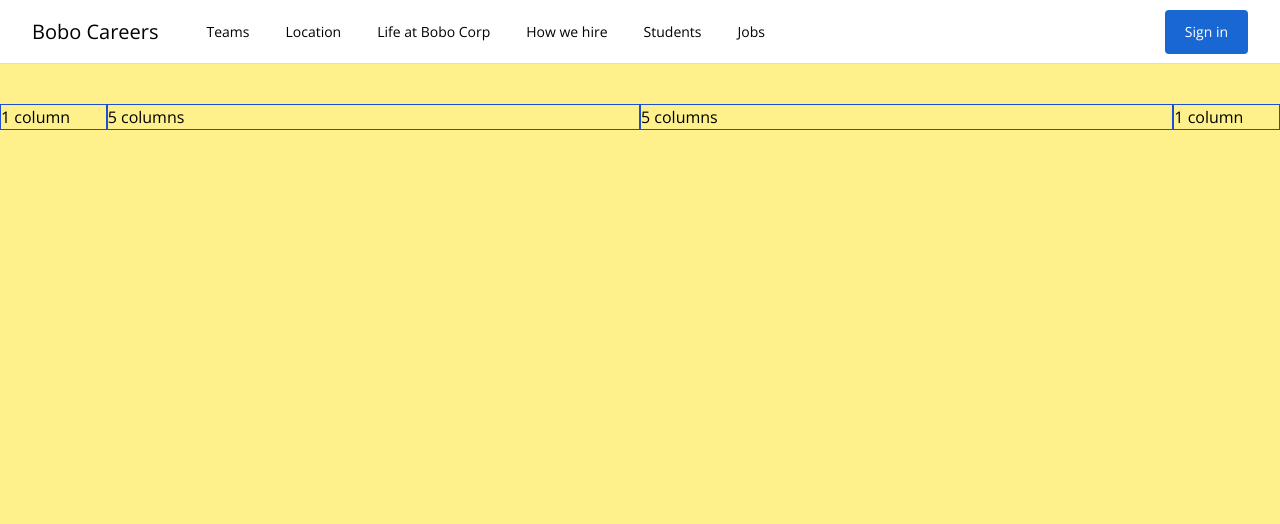
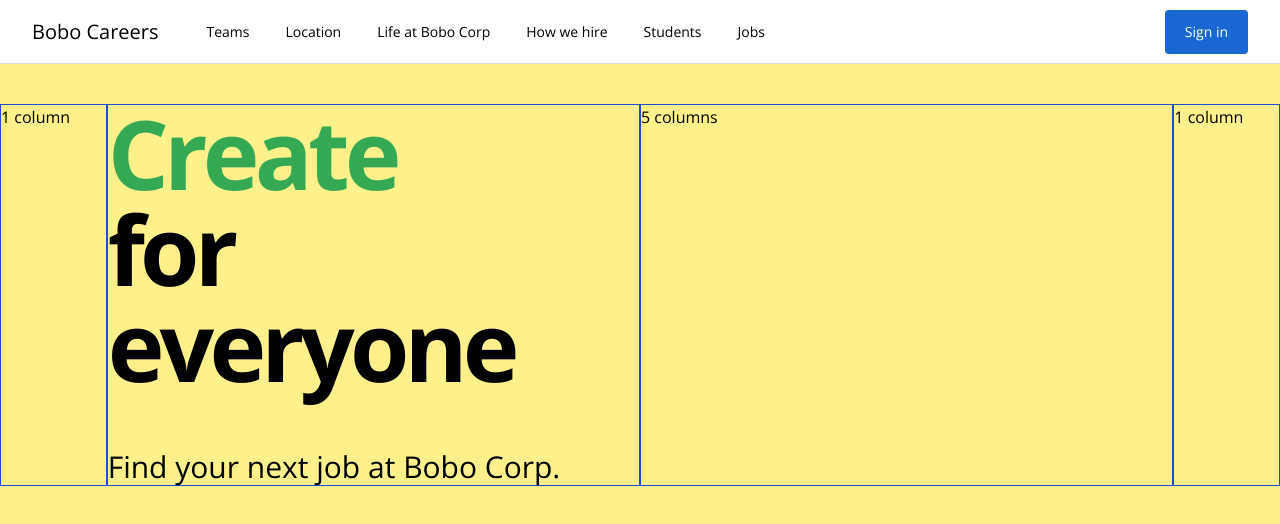
Before and after one commit to OlgaPrikhodko/job-search-2, a Vue app: page / in a window 1280 px wide. Shown: the top 524 px of the page. Built offline with nearby package versions, Linux system fonts and the light colour scheme.

Commit message:
add TheHeadline component

```diff
--- /dev/null
+++ b/src/components/TheHeadline.vue
@@ -0,0 +1,62 @@
+<template>
+  <section>
+    <h1 class="mb-14 text-8xl font-bold tracking-tighter">
+      <span :class="actionClass">{{ action }}</span>
+      <br />
+      for everyone
+    </h1>
+    <h2 class="text-3xl font-light">Find your next job at Bobo Corp.</h2>
+  </section>
+</template>
+
+<script>
+export default {
+  name: "TheHeadline",
+  data() {
+    return {
+      action: "Build",
+      interval: null,
+    };
+  },
+  computed: {
+    actionClass() {
+      return { [this.action.toLowerCase()]: true };
+    },
+  },
+  created() {
+    this.changeTitle();
+  },
+  beforeUnmount() {
+    clearInterval(this.interval);
+  },
+  methods: {
+    changeTitle() {
+      this.interval = setInterval(() => {
+        const actions = ["Build", "Create", "Design", "Code"];
+        const curActionIndex = actions.indexOf(this.action);
+        const nextActionIndex = (curActionIndex + 1) % 4;
+        this.action = actions[nextActionIndex];
+        console.log(this.actionClass);
+      }, 3000);
+    },
+  },
+};
+</script>
+
+<style scoped>
+.build {
+  color: #1a73e8;
+}
+
+.create {
+  color: #34a853;
+}
+
+.design {
+  color: #f9ab00;
+}
+
+.code {
+  color: #d93025;
+}
+</style>
--- a/src/components/TheHero.vue
+++ b/src/components/TheHero.vue
@@ -7,7 +7,7 @@
         </div>
 
         <div class="col-span-5 col-start-2 border border-blue-700">
-          5 columns
+          <TheHeadline />
         </div>
 
         <div class="col-span-5 col-start-7 border border-blue-700">
@@ -23,7 +23,10 @@
 </template>
 
 <script>
+import TheHeadline from "@/components/TheHeadline.vue";
+
 export default {
   name: "TheHero",
+  components: { TheHeadline },
 };
 </script>
```
